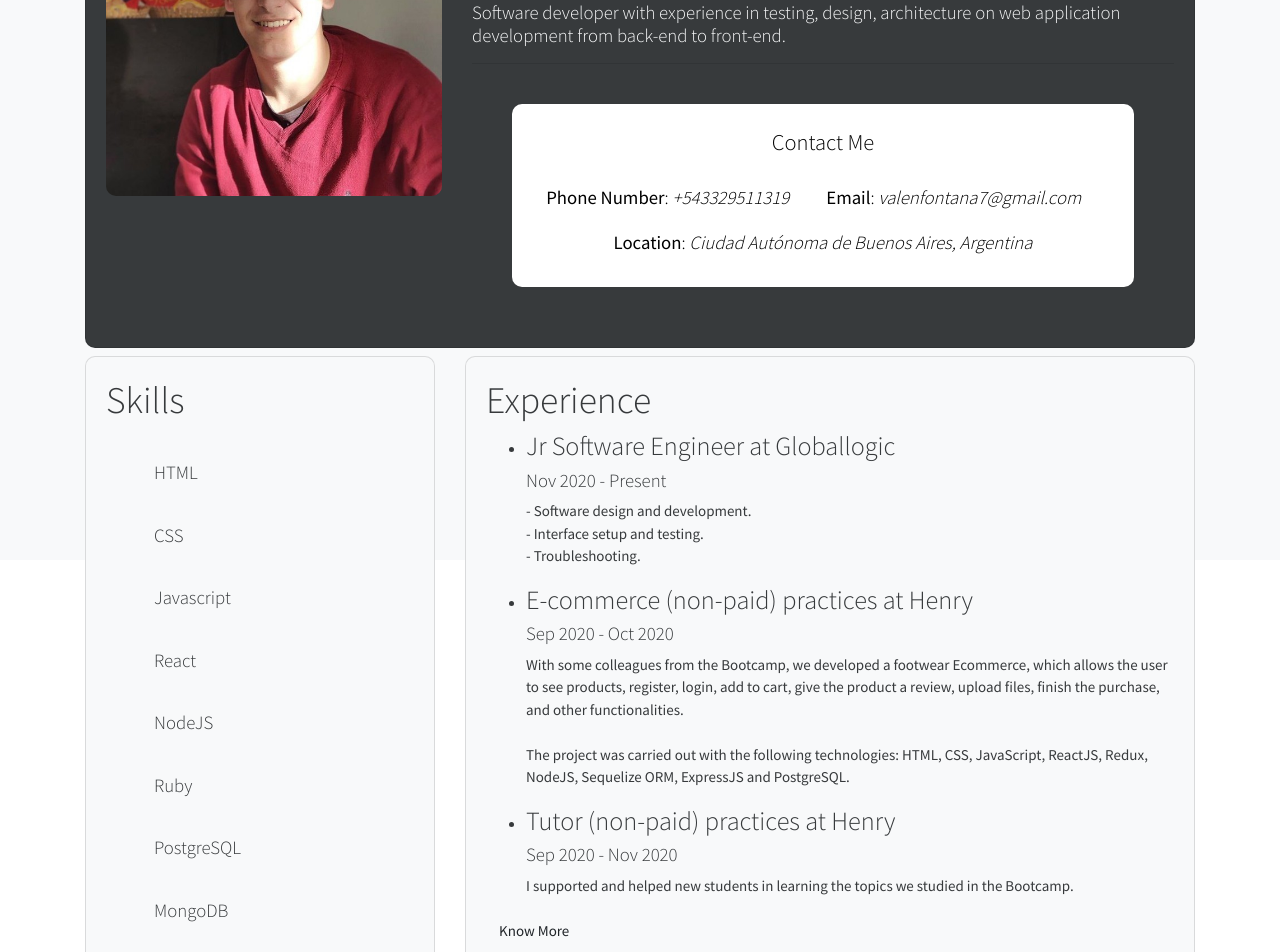
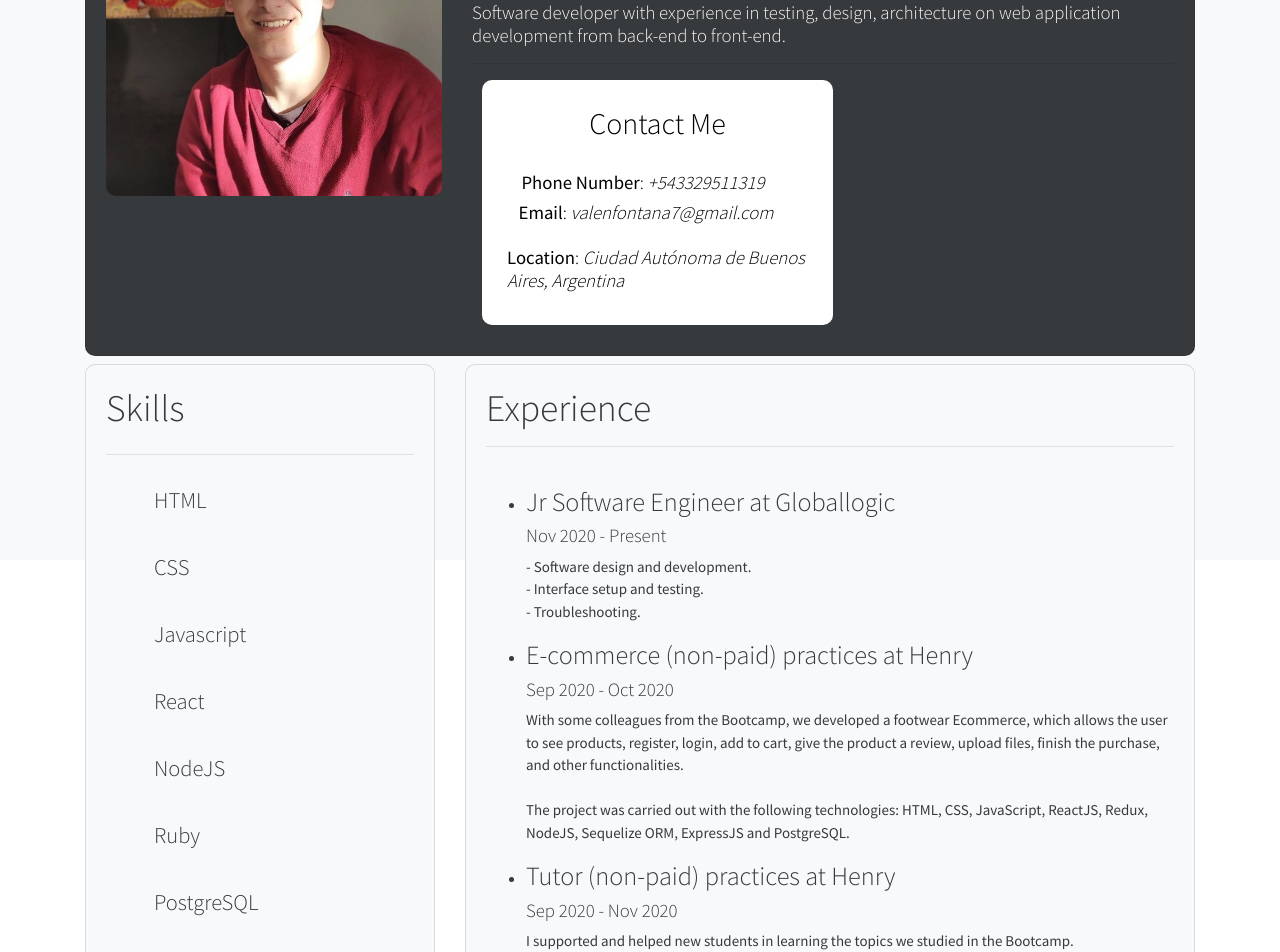
Before and after one commit to valenfontana7/portfolio, a Next.js app: page / in a window 1280 px wide. Shown: the part 240-1192 px from the top of the page. Built offline with nearby package versions, Linux system fonts and the light colour scheme; a small style sheet from the web is missing.

Commit message:
few changes

```diff
--- a/global.css
+++ b/global.css
@@ -4,6 +4,11 @@ body > div:first-child,
 div#__next,
 div#__next > div {
   height: 100%;
+}
+body {
+  margin: 0;
+  padding: 0;
+  box-sizing: border-box;
 }
 
 .overflow {
@@ -39,7 +44,7 @@ div#__next > div {
   width: 40px;
 }
 .contact-info {
-  margin: 40px;
+  margin: 10px;
   background: white;
   color: black;
   padding: 25px;
--- a/pages/index.js
+++ b/pages/index.js
@@ -27,8 +27,8 @@ const Index = () => (
                 front-end.
               </h5>
               <hr />
-              <div className="contact-info">
-                <h4 className="mx-auto">Contact Me</h4>
+              <div className="contact-info col-md-6">
+                <h2 className="mx-auto">Contact Me</h2>
                 <br />
                 <div className="contact-details">
                   <h5>
@@ -57,11 +57,11 @@ const Index = () => (
         <div className="card bg-light radius animate__animated animate__fadeInLeft">
           <div className="card-body">
             <h1 className="mb-4">Skills</h1>
-
+            <hr />
             {/* Skill Progress  */}
             {skills.map(({ skill }, i) => (
               <div className="py-3" key={i}>
-                <h5 className="ml-5">{skill}</h5>
+                <h4 className="ml-5">{skill}</h4>
                 {/* <div className="progress ">
                   <div
                     className="progress-bar"
@@ -83,7 +83,8 @@ const Index = () => (
         <div className="card bg-light radius animate__animated animate__fadeInRight">
           <div className="card-body">
             <h1>Experience</h1>
-
+            <hr />
+            <br />
             <ul>
               {/* List Item Experience */}
               {experiences.map(({ title, from, to, description }, index) => (
@@ -106,9 +107,8 @@ const Index = () => (
                 </li>
               ))}
             </ul>
-            <Link href="/hireme">
-              <a className="btn btn-light">Know More</a>
-            </Link>
+            <br />
+            <br />
           </div>
         </div>
       </div>
@@ -121,6 +121,7 @@ const Index = () => (
             <div className="row">
               <div className="col-md-12 my-2">
                 <h1 className="text-center text-light">Portfolio</h1>
+                <br />
               </div>
               {projects.map(
                 ({ name, description, image, url, github }, index) => (
```
